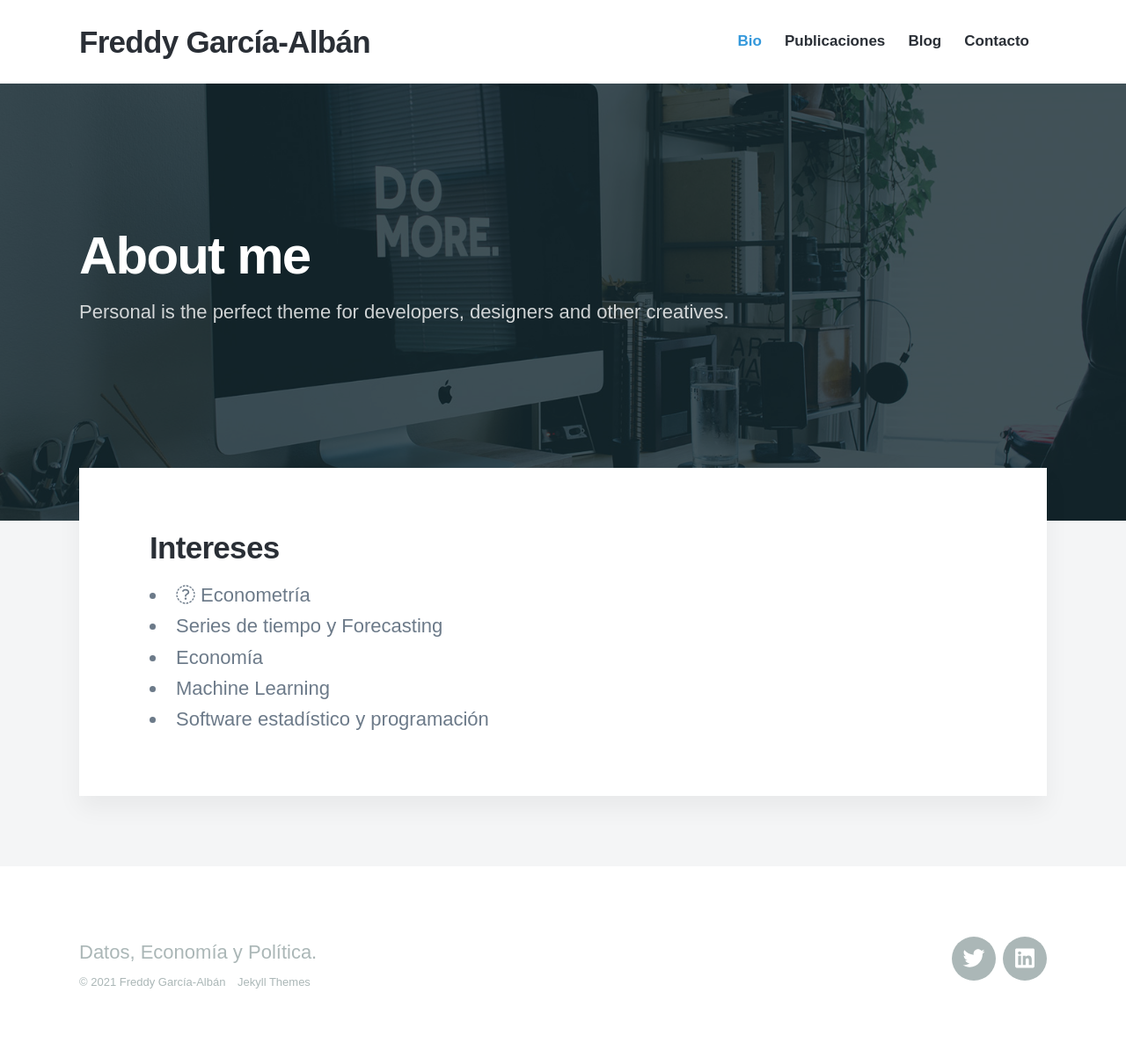
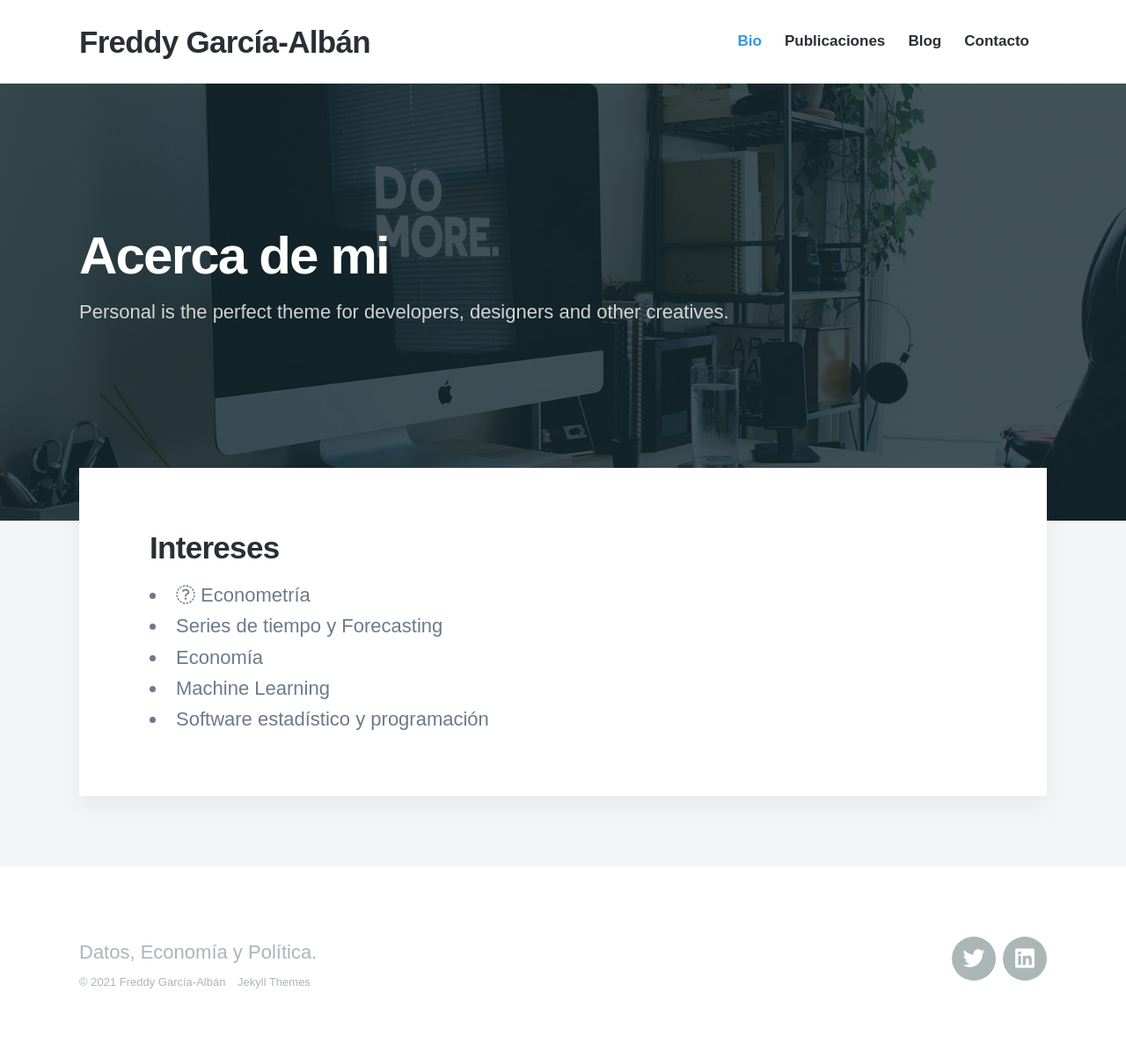
Before and after one commit to EnexFG/EnexFG.github.io, a Jekyll site: the page built from _pages/about.md, in a window 1280 px wide. Shown: the whole page at 88% size. Built offline with Jekyll 4.4.1, drawn with Linux system fonts in a browser that asks for light colours; nearby versions of some CDN libraries; some web fonts are replaced.

Commit message:
Update about.md

```diff
--- a/_pages/about.md
+++ b/_pages/about.md
@@ -1,7 +1,7 @@
 ---
-title: About me
+title: Acerca de mi
 subtitle: Personal is the perfect theme for developers, designers and other creatives.
-description: Personal is the perfect theme for developers, designers and other creatives.
+description: Economista.
 featured_image: /images/demo/about.jpg
 ---
 
```
